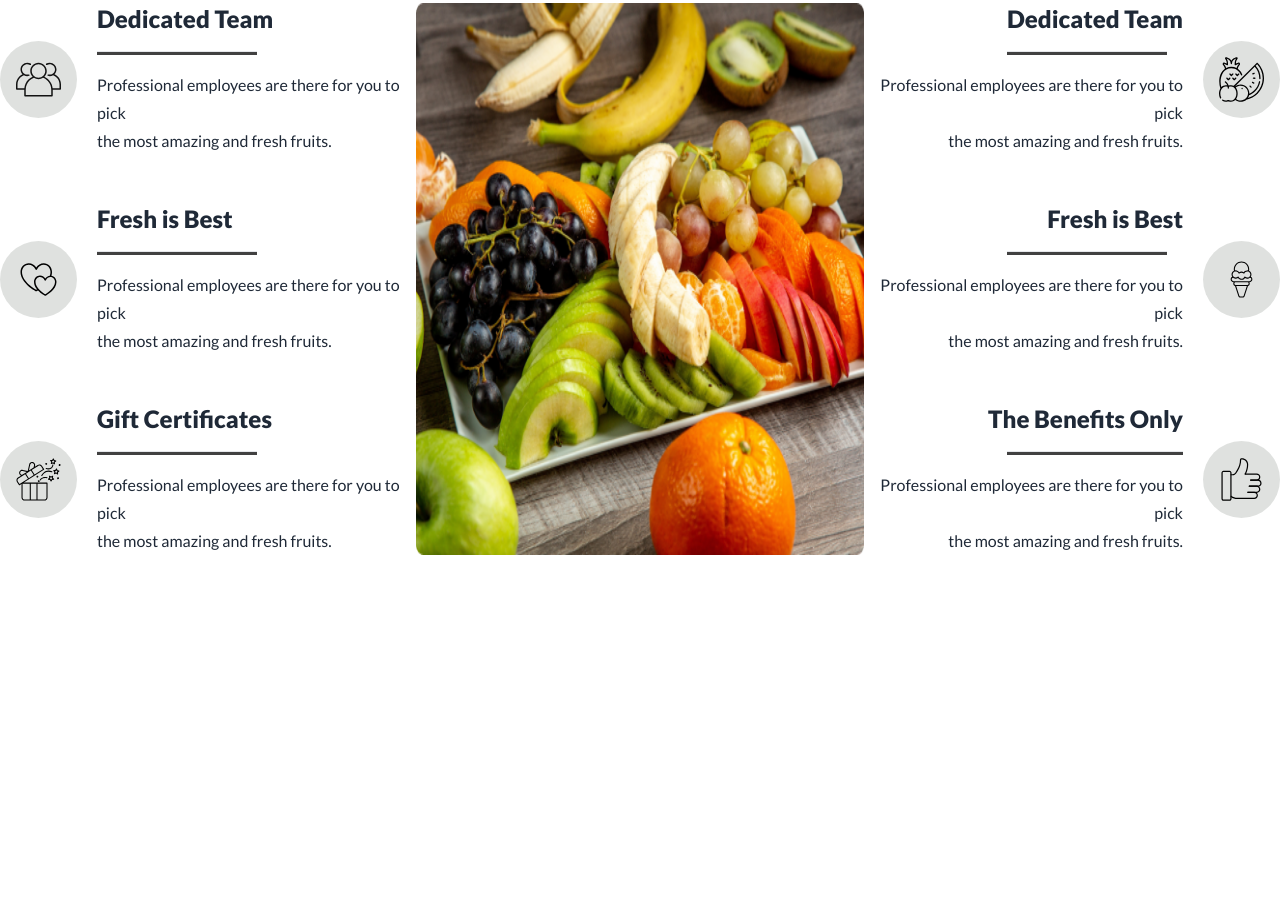
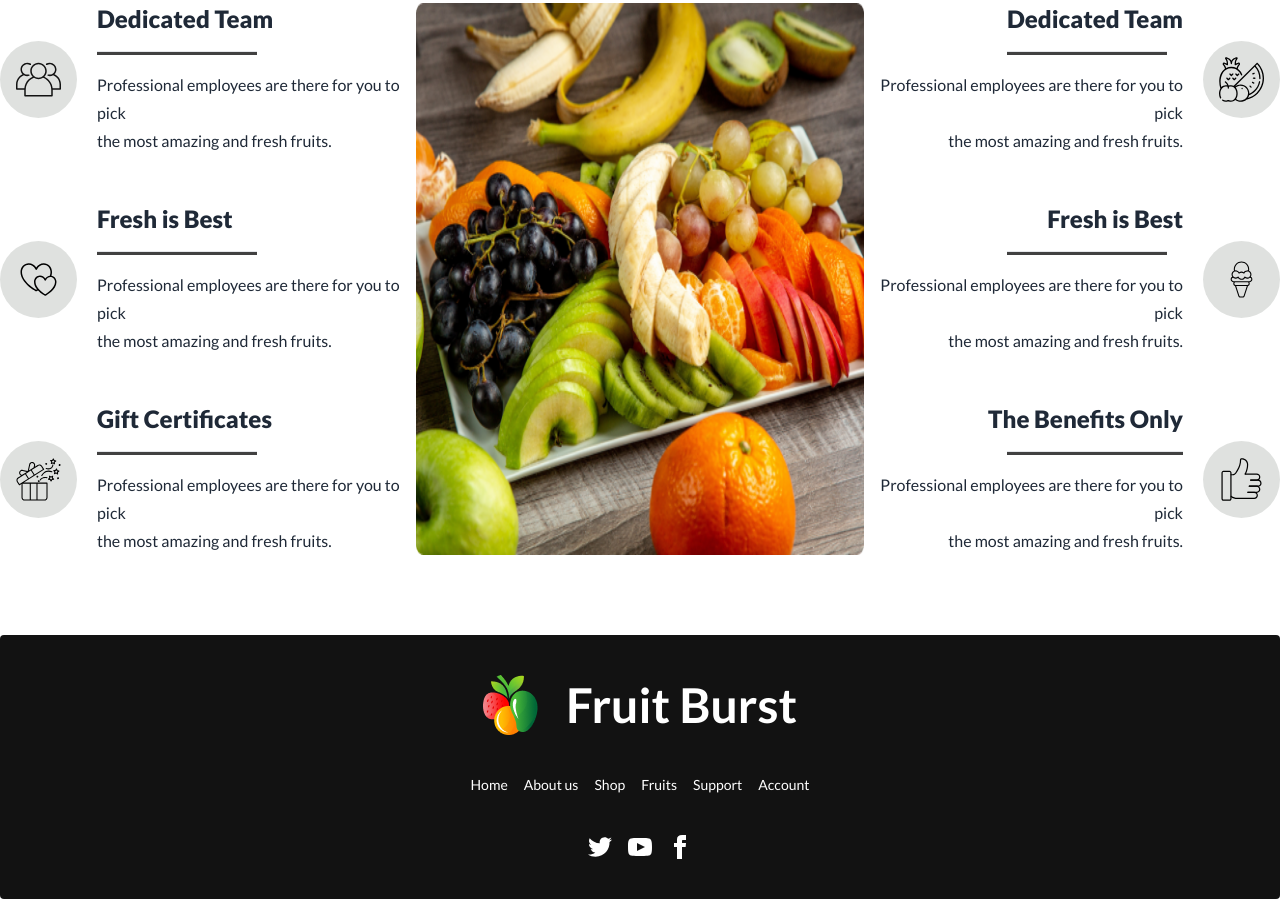
Before and after one commit to slam814/fruit-brust, a plain HTML site: page index.html in a window 1280 px wide. Shown: the part 2942-3841 px from the top of the page. Before the commit the page ends 3545 px from the top, so only its background shows below. Drawn offline with nearby package versions, Linux system fonts and the light colour scheme.

Commit message:
i finesd this page

```diff
--- a/index.html
+++ b/index.html
@@ -844,10 +844,35 @@
 
     </main>
 
-<footer>
+    <footer class="footer footer-center p-10 mt-20 bg-[#121212] text-[#FFF] text-base-content rounded">
 
 
-</footer>
+      <aside class="flex gap-7" >
+
+        <img src="images/logo.png" alt="">
+        <h3 class="text-5xl font-bold"> Fruit Burst</h3>
+      </aside>
+
+      <nav class="grid grid-flow-col gap-4">
+        <a class="link link-hover">Home</a>
+        <a class="link link-hover">About us</a>
+        <a class="link link-hover">Shop</a>
+        <a class="link link-hover">Fruits</a>
+        <a class="link link-hover">Support</a>
+        <a class="link link-hover">Account</a>
+      </nav>
+
+
+
+
+      <nav>
+        <div class="grid grid-flow-col gap-4">
+          <a><svg xmlns="http://www.w3.org/2000/svg" width="24" height="24" viewBox="0 0 24 24" class="fill-current"><path d="M24 4.557c-.883.392-1.832.656-2.828.775 1.017-.609 1.798-1.574 2.165-2.724-.951.564-2.005.974-3.127 1.195-.897-.957-2.178-1.555-3.594-1.555-3.179 0-5.515 2.966-4.797 6.045-4.091-.205-7.719-2.165-10.148-5.144-1.29 2.213-.669 5.108 1.523 6.574-.806-.026-1.566-.247-2.229-.616-.054 2.281 1.581 4.415 3.949 4.89-.693.188-1.452.232-2.224.084.626 1.956 2.444 3.379 4.6 3.419-2.07 1.623-4.678 2.348-7.29 2.04 2.179 1.397 4.768 2.212 7.548 2.212 9.142 0 14.307-7.721 13.995-14.646.962-.695 1.797-1.562 2.457-2.549z"></path></svg></a>
+          <a><svg xmlns="http://www.w3.org/2000/svg" width="24" height="24" viewBox="0 0 24 24" class="fill-current"><path d="M19.615 3.184c-3.604-.246-11.631-.245-15.23 0-3.897.266-4.356 2.62-4.385 8.816.029 6.185.484 8.549 4.385 8.816 3.6.245 11.626.246 15.23 0 3.897-.266 4.356-2.62 4.385-8.816-.029-6.185-.484-8.549-4.385-8.816zm-10.615 12.816v-8l8 3.993-8 4.007z"></path></svg></a>
+          <a><svg xmlns="http://www.w3.org/2000/svg" width="24" height="24" viewBox="0 0 24 24" class="fill-current"><path d="M9 8h-3v4h3v12h5v-12h3.642l.358-4h-4v-1.667c0-.955.192-1.333 1.115-1.333h2.885v-5h-3.808c-3.596 0-5.192 1.583-5.192 4.615v3.385z"></path></svg></a>
+        </div>
+      </nav>
+    </footer>
 
 
 
```
